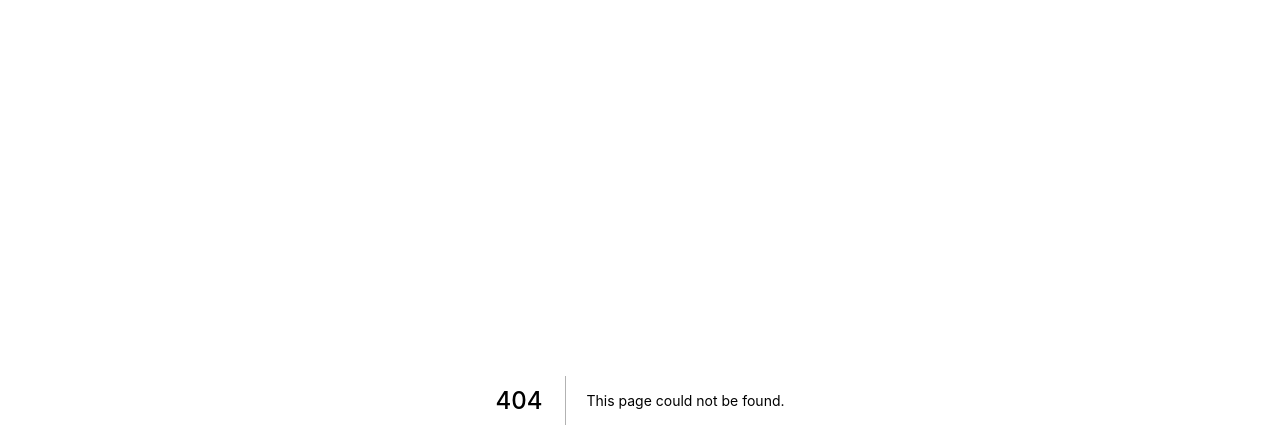
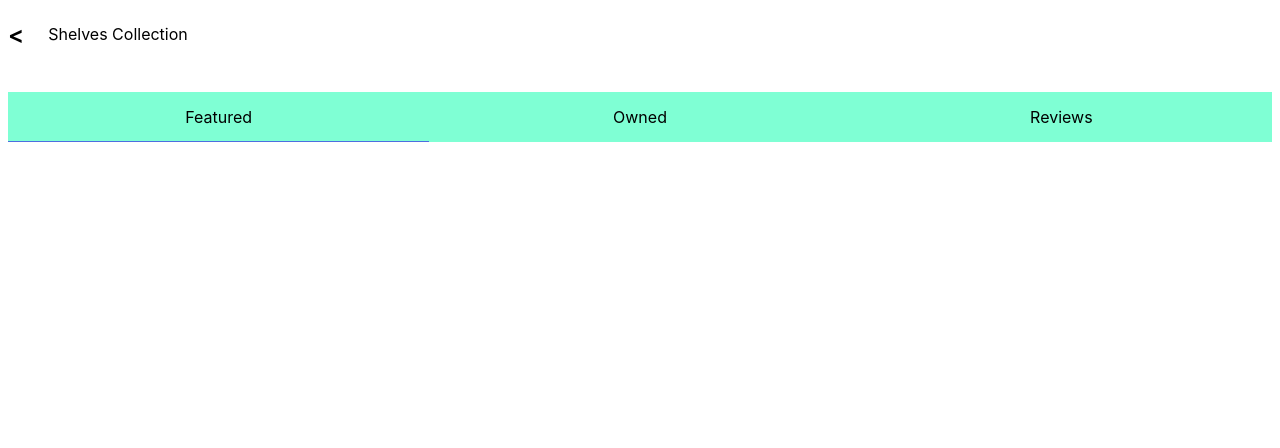
Before and after one commit to chiragbairwa/library-college, a Next.js app: page /collection in a window 1280 px wide. Before the commit this address had no page. Shown: the top 448 px of the page. Built offline with nearby package versions, Linux system fonts and the light colour scheme.

Commit message:
Shelves Collection :- Top Bar

```diff
--- a/pages/_app.js
+++ b/pages/_app.js
@@ -3,6 +3,7 @@ import '../styles/globals.css'
 import '../styles/dashboard/header.css'
 import '../styles/dashboard/dashboard.css'
 import './login/login.css'
+import './collection/collection.css'
 
 function MyApp({ Component, pageProps }) {
   return <Component {...pageProps} />
--- /dev/null
+++ b/pages/collection/collection.css
@@ -0,0 +1,27 @@
+.book-collection {
+  height: 100vh;
+  padding: 8px;
+}
+
+.top-bar {
+  margin-bottom: 32px;
+  display: flex;
+  align-items: center;
+}
+.top-bar > p {
+  margin-left: 24px;
+}
+.collection-tabs {
+  width: 100%;
+  text-align: center;
+
+  display: grid;
+  grid-template-columns: repeat(3, 1fr);
+  background-color: aquamarine;
+}
+
+.collection-tab {
+  height: 50px;
+  display: grid;
+  place-content: center;
+}
--- /dev/null
+++ b/pages/collection/index.js
@@ -0,0 +1,74 @@
+import { useState, useEffect } from 'react'
+
+const Collection = () => {
+  let borderLine = { borderBottom: '1px solid #4e6ee0' }
+
+  const [feature, setFeature] = useState(borderLine)
+  const [owned, setOwned] = useState({})
+  const [reviews, setReviews] = useState({})
+
+  let selected = 0
+  useEffect(() => {}, [feature, owned, reviews])
+
+  return (
+    <div className="book-collection">
+      <div className="top-bar">
+        <a href="http://localhost:3000/login" className="register-back-btn">
+          {'<'}
+        </a>
+        <p>Shelves Collection</p>
+      </div>
+      <div className="collection-tabs">
+        <a
+          href="#"
+          className="collection-tab feature-tab"
+          style={feature}
+          onClick={() => {
+            if (selected !== 1) {
+              selected = 1
+
+              setFeature(borderLine)
+              setOwned({})
+              setReviews({})
+            }
+          }}
+        >
+          Featured
+        </a>
+        <a
+          href="#"
+          className="collection-tab Owned-tab"
+          style={owned}
+          onClick={() => {
+            if (selected !== 2) {
+              selected = 2
+
+              setFeature({})
+              setOwned(borderLine)
+              setReviews({})
+            }
+          }}
+        >
+          Owned
+        </a>
+        <a
+          href="#"
+          className="collection-tab reviews-tab"
+          style={reviews}
+          onClick={() => {
+            if (selected !== 3) {
+              selected = 3
+              setFeature({})
+              setOwned({})
+              setReviews(borderLine)
+            }
+          }}
+        >
+          Reviews
+        </a>
+      </div>
+    </div>
+  )
+}
+
+export default Collection
```
